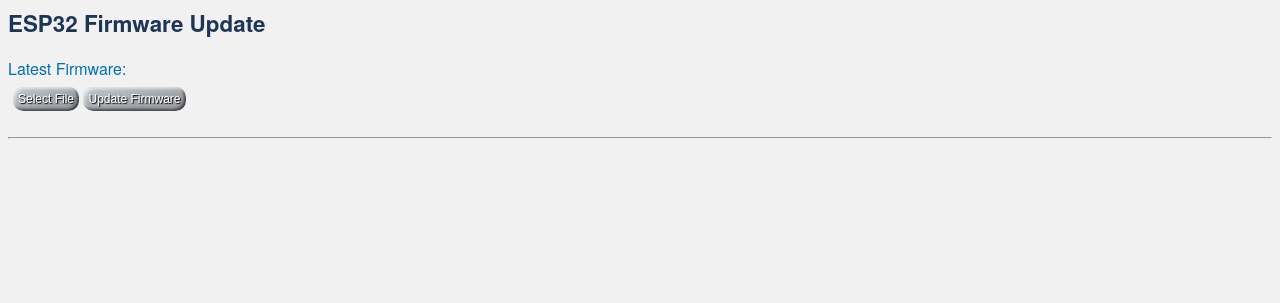
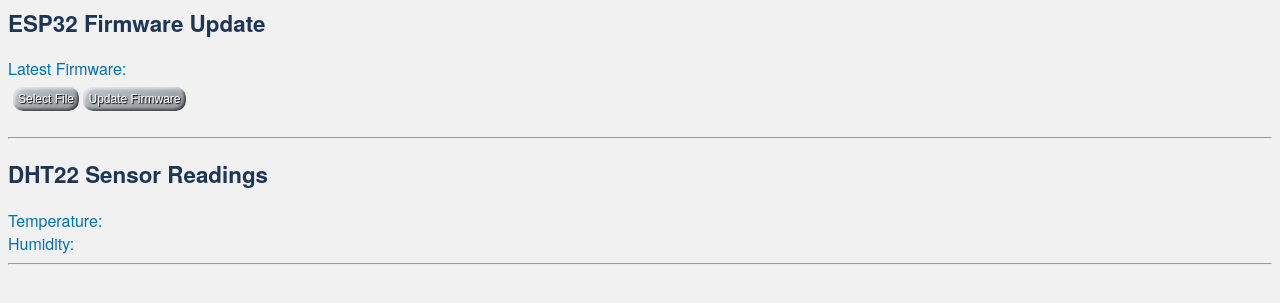
Before and after one commit to WesleyJoseSantos/esp32_udemy, a plain HTML site: page main/webpage/index.html in a window 1280 px wide. Shown: the part 79-382 px from the top of the page. Drawn offline with Linux system fonts and the light colour scheme; no server answers.

Commit message:
feat: add dht22 readings to web page

```diff
--- a/main/webpage/index.html
+++ b/main/webpage/index.html
@@ -1,7 +1,8 @@
 <!DOCTYPE html>
 <html lang="en">
+
 <head>
-		<meta charset="utf-8"/>
+	<meta charset="utf-8" />
 	<meta name="viewport" content="width=device-width, initial-scale=1.0, user-scalable=no">
 	<meta name="apple-mobile-web-app-capable" content="yes" />
 	<script src='jquery-3.3.1.min.js'></script>
@@ -9,6 +10,7 @@
 	<script async src="app.js"></script>
 	<title>ESP32 Udemy Course</title>
 </head>
+
 <body>
 	<header>
 		<h1>ESP32 Application Development</h1>
@@ -28,5 +30,14 @@
 	</div>
 	<hr>
 
+	<div id="dht22_sensor">
+		<h2>DHT22 Sensor Readings</h2>
+		<label for="temperature_reading">Temperature: </label>
+		<div id="temperature_reading"></div>
+		<label for="humidity_reading">Humidity: </label>
+		<div id="humidity_reading"></div>
+	</div>
+	<hr>
+
 </body>
 <html>
```
Lines whose indentation alone changed are shown as unchanged.
